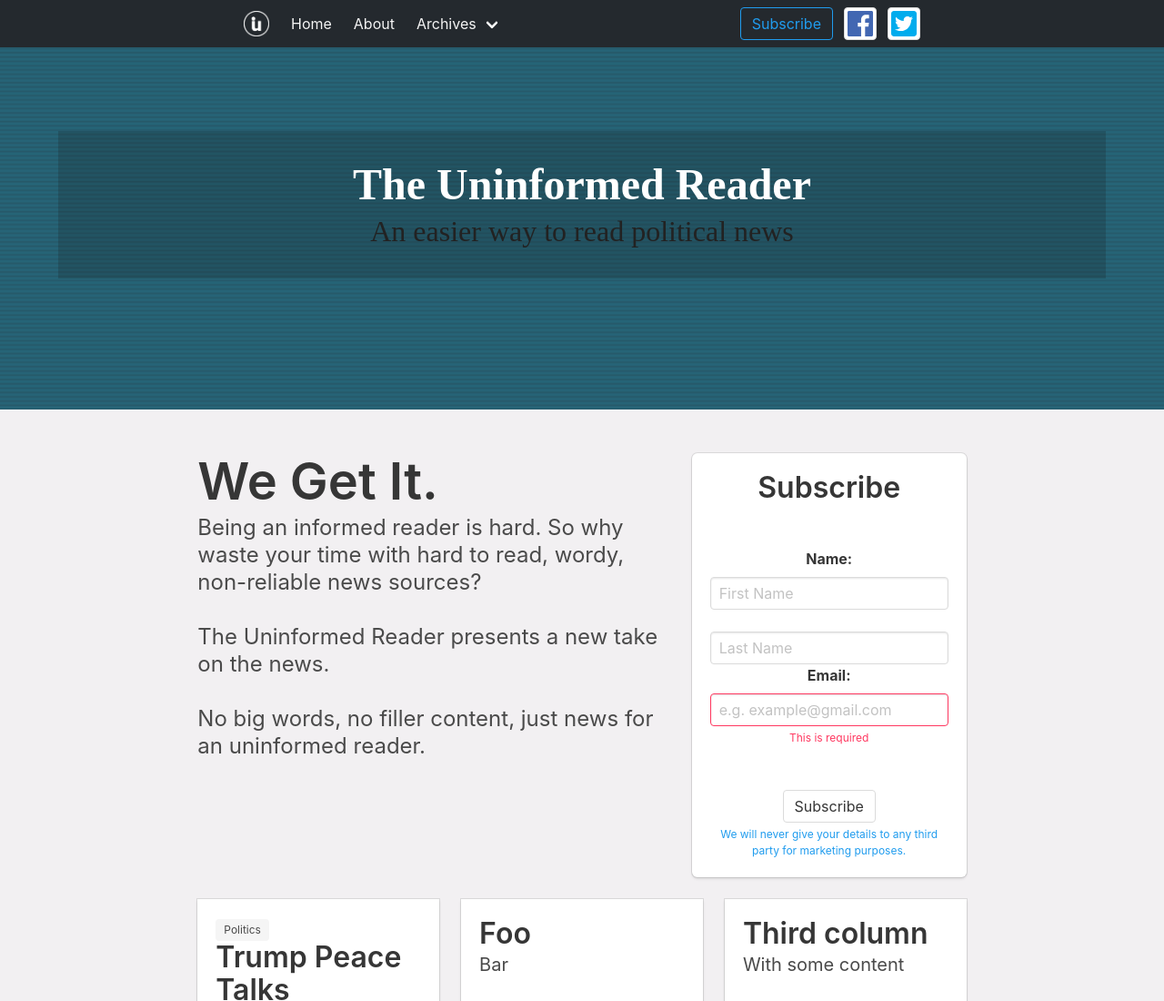
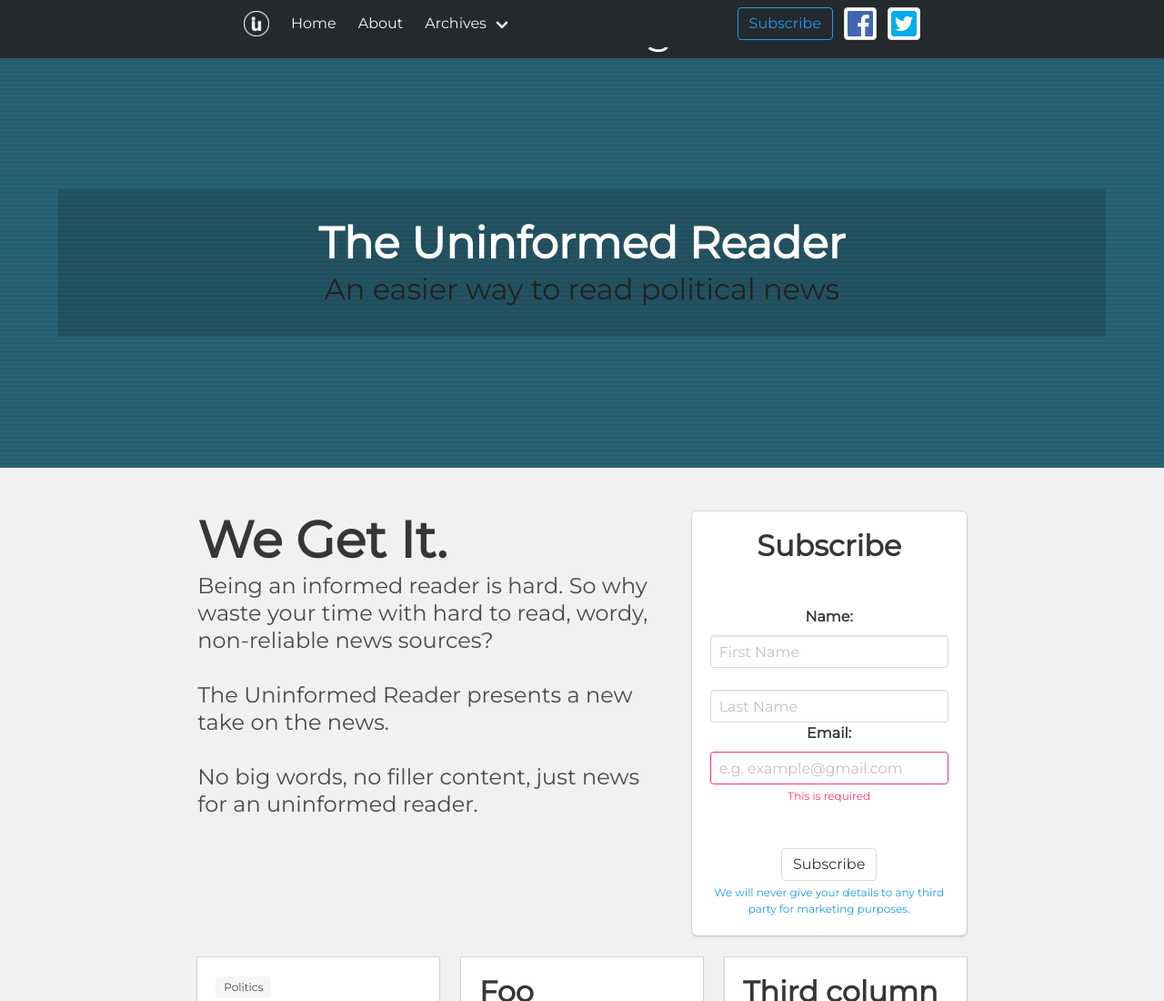
Before and after one commit to Dylan-Turner/AlexsWebsite, a plain HTML site: page index.html in a window 1280 px wide. Shown: the top 1100 px of the page at 91% size. Drawn offline with nearby package versions, Linux system fonts and the light colour scheme.

Commit message:
adsgasdg

```diff
--- a/all.css
+++ b/all.css
@@ -1,4 +1,15 @@
+@import url('https://fonts.googleapis.com/css?family=Montserrat');
 
+*{
+	font-family: 'Montserrat', sans-serif !important;
+}
+.mainTitle{
+	height: 64px;
+	color: white;
+	line-height: 64px;
+	font-size: 46px;
+	text-align: center;
+}
 .tile{
 	border-radius: 0 !important;
 }
@@ -7,17 +18,15 @@
 	margin-left: 15%
 }
 #titleImg{
-	font-family: "Baskerville Old Face";
 	background-image: url("background.png");
 	background-size: cover;
 }
 #titleImg h1{
-	font-family: "Baskerville Old Face" !important;
+
 	color: white !important;
 	font-size: 300%;
 }
-#titleImg h2{
-	font-family: "Baskerville Old Face" !important;
+#titleImg h2{;
 	color: #222 !important;
 }
 #titleImg .container{
--- a/index.html
+++ b/index.html
@@ -18,7 +18,7 @@
 		<script type="text/javascript" src="links.js"></script>
   		<script type="text/javascript" src="include.js"></script>
 
-		<title>Alex's Politics</title>
+		<title>Uninformed Reader</title>
 
 		<style>
 		body{
@@ -29,6 +29,7 @@
 	</head>
 
 	<body>
+	  <div class="is-dark mainTitle">ahdbasbgd</div>
 	  <div include="menu.html">
 
 	  </div>
```
Also changed, not shown: 1 other file.
